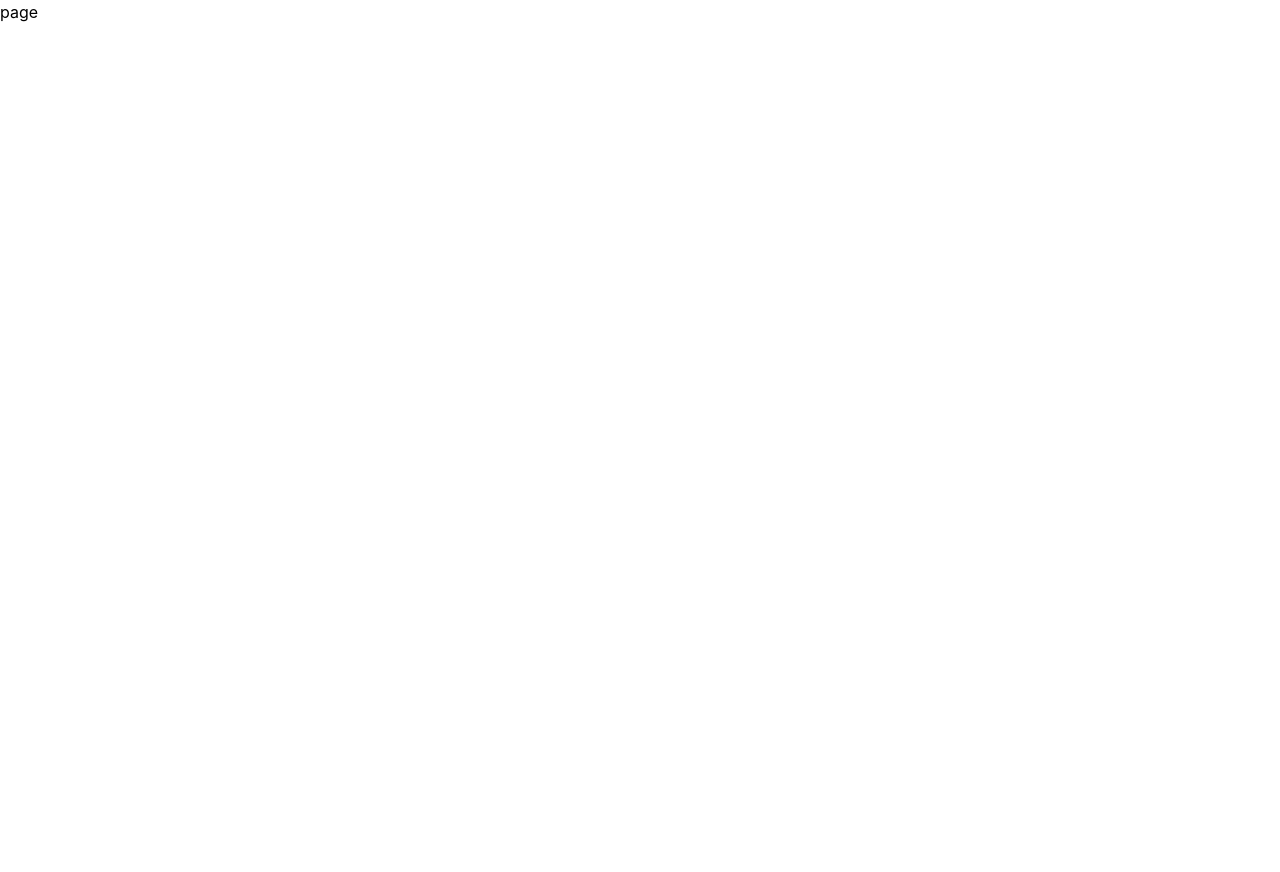
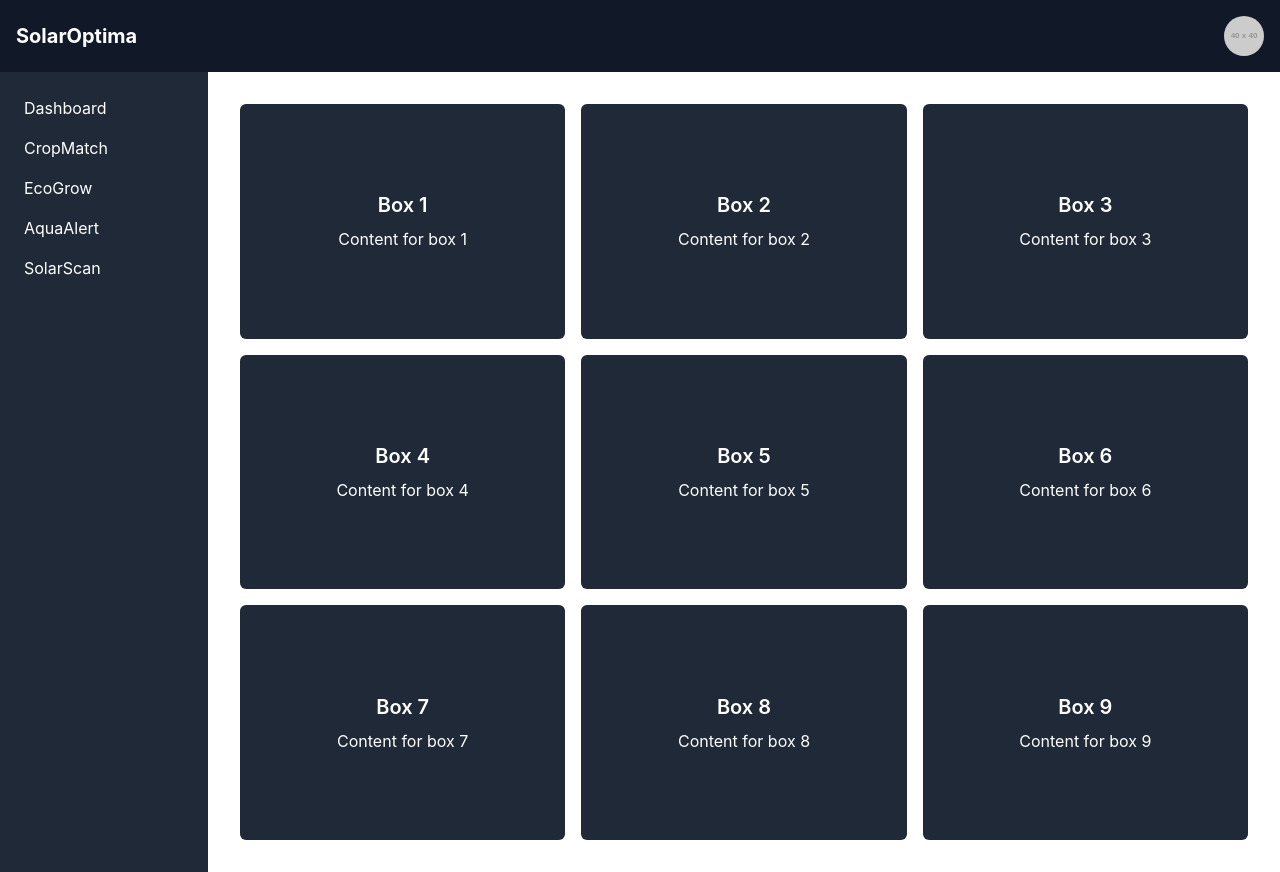
Before and after one commit to siamliam12/SolarOptima, a Next.js app in the folder client/: page /dashboard in a window 1280 px wide. Before the commit the page ends 800 px from the top, so only its background shows below. Built offline with nearby package versions, Linux system fonts and the light colour scheme.

Commit message:
Refactor page component and add dashboard layout

```diff
--- a/client/app/dashboard/page.jsx
+++ b/client/app/dashboard/page.jsx
@@ -1,9 +1,20 @@
-import React from 'react'
+import Dashboard from '@/components/dashboard/Content/Content';
+import Navbar from '@/components/dashboard/Navbar/Navbar';
+import Sidebar from '@/components/dashboard/sidebar/Sidebar';
+import React from 'react';
 
-function page() {
+function Page() {
   return (
-    <div>page</div>
-  )
+    <>
+      <Navbar />
+      <div className="flex">
+        <Sidebar />
+        <main className="flex-1 p-4">
+          <Dashboard />
+        </main>
+      </div>
+    </>
+  );
 }
 
-export default page
+export default Page;
--- /dev/null
+++ b/client/components/dashboard/Content/Content.jsx
@@ -0,0 +1,18 @@
+import React from 'react';
+
+const Dashboard = () => {
+  return (
+    <div className="p-4 h-full w-full">
+      <div className="grid grid-cols-3 gap-4 h-full">
+        {Array.from({ length: 9 }).map((_, index) => (
+          <div key={index} className="bg-gray-800 text-white p-4 rounded-md flex flex-col justify-center items-center">
+            <h2 className="text-xl font-semibold">Box {index + 1}</h2>
+            <p className="mt-2">Content for box {index + 1}</p>
+          </div>
+        ))}
+      </div>
+    </div>
+  );
+};
+
+export default Dashboard;
--- /dev/null
+++ b/client/components/dashboard/Navbar/Navbar.jsx
@@ -0,0 +1,20 @@
+import React from 'react';
+
+const Navbar = () => {
+  return (
+    <nav className="bg-gray-900 text-white p-4 flex justify-between items-center">
+      <div className="text-xl font-bold">
+        SolarOptima
+      </div>
+      <div className="flex items-center">
+        <img
+          src="https://via.placeholder.com/40"
+          alt="User Profile"
+          className="rounded-full w-10 h-10"
+        />
+      </div>
+    </nav>
+  );
+};
+
+export default Navbar;
--- /dev/null
+++ b/client/components/dashboard/sidebar/Sidebar.jsx
@@ -0,0 +1,29 @@
+import Link from "next/link";
+import React from "react";
+
+const sidebarItems = [
+  { title: "Dashboard", url: "/dashboard" },
+  { title: "CropMatch", url: "/cropmatch" },
+  { title: "EcoGrow", url: "/ecogrow" },
+  { title: "AquaAlert", url: "/aquaalert" },
+  { title: "SolarScan", url: "/solarscan" },
+];
+
+const Sidebar = () => {
+  return (
+    <div className="bg-gray-800 text-white w-52 h-screen p-4">
+      <ul>
+        {sidebarItems.map((item, index) => (
+          <li
+            key={index}
+            className="flex items-center p-2 hover:bg-gray-700 rounded-md"
+          >
+            <Link href={item.url}>{item.title}</Link>
+          </li>
+        ))}
+      </ul>
+    </div>
+  );
+};
+
+export default Sidebar;
```
